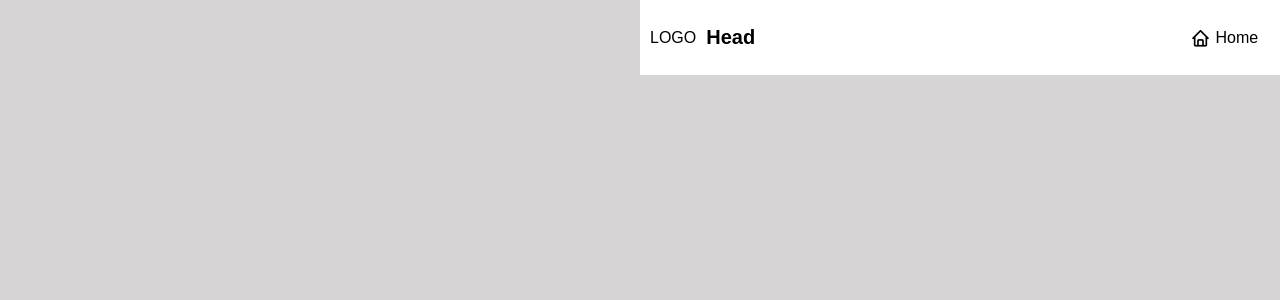
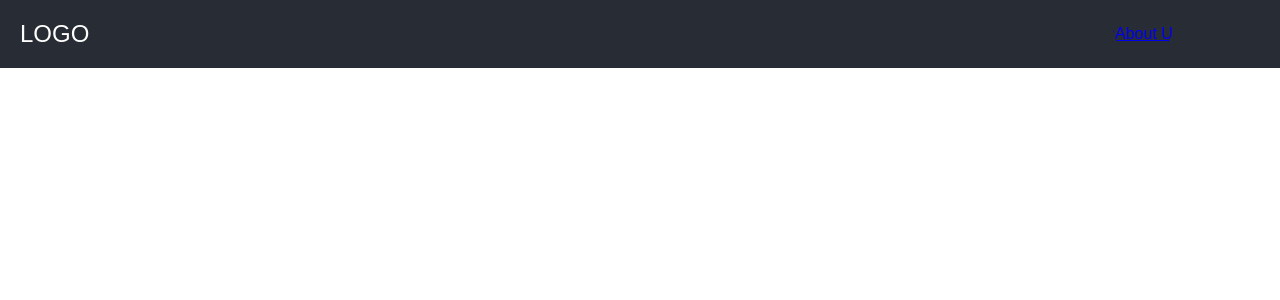
Before and after one commit to rajjitlai/react-templates-FREE, a React (Vite) app: page / in a window 1280 px wide. Shown: the top 300 px of the page. Built offline with nearby package versions, Linux system fonts and the light colour scheme.

Commit message:
fixes-02

```diff
--- a/src/Components/DropDown_01/dropdown_01.css
+++ b/src/Components/DropDown_01/dropdown_01.css
@@ -1,3 +1,11 @@
+body{
+    height: 100vh;
+    display: flex;
+    justify-content: center;
+    align-items: center;
+    text-align: center;
+}
+
 .dropdown {
     position: relative;
 }
--- a/src/Components/Responsive_Header/Header.jsx
+++ b/src/Components/Responsive_Header/Header.jsx
@@ -1,59 +1,60 @@
-import { useState } from "react"
-import { motion } from "framer-motion"
+import React, { useState } from "react";
+import { motion } from "framer-motion";
+import "./header.scss";
 
-import "./header.scss"
+const navVariants = {
+    open: {
+        clipPath: "circle(130% at 90% 10%)",
+        transition: {
+            type: "spring",
+            stiffness: 20,
+            restDelta: 2
+        }
+    },
+    closed: {
+        clipPath: "circle(30px at 90% 10%)",
+        transition: {
+            type: "spring",
+            stiffness: 400,
+            damping: 40
+        }
+    }
+};
+
+const navLinks = [
+    { label: "Home", path: "/" },
+    { label: "Projects", path: "/projects" },
+    { label: "Blog", path: "/blog" },
+    { label: "Testimonials", path: "/testimonials" },
+    { label: "About Us", path: "/about" },
+    { label: "Contact Us", path: "/contact" }
+];
 
 const Header = () => {
-    const [isOpen, setIsOpen] = useState(false)
-
-    const navbar = {
-        open: () => ({
-            clipPath: 'polygon(0 100%, 100% 100%, 100% 0, 0 0)',
-            transition: {
-                type: "spring",
-                stiffness: 200,
-                restDelta: 1,
-            }
-        }),
-        closed: () => ({
-            clipPath: 'polygon(0 100%, 100% 100%, 100% 100%, 0% 100%)',
-            transition: {
-                delay: 0.5,
-                type: "spring",
-                stiffness: 400,
-                damping: 40,
-            }
-        })
-    }
-
-    const navLinks = [
-        { label: "Home", icon: "bx bx-home" },
-        { label: "Projects", icon: "bx bx-briefcase" },
-        { label: "Blog", icon: "bx bs-edit" },
-        { label: "Testimonials", icon: "bx bx-message-square-dots" },
-        { label: "About Us", icon: "bx bx-info-circle" },
-        { label: "Contact Us", icon: "bx bx-envelope" },
-    ]
+    const [isOpen, setIsOpen] = useState(false);
 
     return (
-        <div className="header">
-            <div className="header__Logo">
-                <span>LOGO</span>
-                <h1>Head</h1>
-            </div>
-            <div className="header__Icon">
-                <i className="bx bx-menu" onClick={() => setIsOpen(isOpen => !isOpen)}></i>
-            </div>
-            <motion.ul className="header__Nav" animate={isOpen ? "open" : "closed"} variants={navbar} >
-                {navLinks.map((link) => (
-                    <li className="nItem" key={link.label} onClick={() => setIsOpen(isOpen => !isOpen)}>
-                        <i className={link.icon}></i>
-                        {link.label}
-                    </li>
-                ))}
-            </motion.ul>
-        </div>
-    )
-}
+        <header className="header">
+            <div className="header__logo">LOGO</div>
+            <motion.nav
+                initial={false}
+                animate={isOpen ? "open" : "closed"}
+                variants={navVariants}
+                className="header__nav"
+            >
+                <ul className="header__navList">
+                    {navLinks.map((link) => (
+                        <li key={link.label} className="header__navItem">
+                            <a href={link.path}>{link.label}</a>
+                        </li>
+                    ))}
+                </ul>
+            </motion.nav>
+            <button className="header__toggle" onClick={() => setIsOpen(!isOpen)}>
+                {isOpen ? "Close" : "Menu"}
+            </button>
+        </header>
+    );
+};
 
-export default Header
+export default Header;
--- a/src/Components/Responsive_Header/header.scss
+++ b/src/Components/Responsive_Header/header.scss
@@ -5,124 +5,89 @@
 }
 
 body {
-    min-height: 100vh;
-    width: 100%;
-    background: #d7d4d6 !important;
-    color: #000 !important;
-}
-
-img {
-    max-width: 100%;
-}
-
-ul {
-    list-style: none;
+    font-family: Arial, sans-serif;
 }
 
 .header {
-    width: 100%;
-    position: fixed;
-    bottom: 0;
     display: flex;
+    justify-content: space-between;
     align-items: center;
-    justify-content: space-between;
-    height: 75px;
-    background-color: #fff;
+    padding: 20px;
+    background-color: #282c34;
+    color: white;
+    position: relative;
 
-    &__icon {
-        font-size: 2rem;
-        padding-right: 10px;
-        color: #4f46e5;
+    &__logo {
+        font-size: 1.5rem;
     }
 
-    &__Logo {
-        width: 200px;
-        display: flex;
-        align-items: center;
-        justify-content: flex-start;
-        gap: 10px;
-        padding-left: 10px;
-
-        & img {
-            width: 50px;
-        }
-
-        & h1 {
-            font-size: 1.25rem;
-        }
+    &__toggle {
+        background: none;
+        border: none;
+        color: white;
+        font-size: 1.5rem;
+        cursor: pointer;
+        z-index: 1001; // Ensure button stays above the menu
     }
 
-    &__Nav {
-        position: absolute;
-        bottom: 75px;
-        display: grid;
-        grid-template-columns: repeat(2, 1fr);
-        gap: 10px;
-        justify-items: stretch;
+    &__nav {
+        position: fixed;
+        top: 0;
+        right: 0;
         width: 100%;
-        padding: 20px 10px;
-        background-color: #fff;
+        height: 100%;
+        background-color: rgba(0, 0, 0, 0.9);
+        display: flex;
+        justify-content: center;
+        align-items: center;
+        z-index: 1000; // Ensure nav stays below the button
 
-        & .nItem {
-            padding: 10px 5px;
-            display: flex;
-            flex-direction: column;
-            align-items: center;
-            justify-content: center;
-            border: 2px solid #4f46e5;
-            border-radius: 10px;
+        &List {
+            list-style: none;
             text-align: center;
 
-            & i {
-                font-size: 1.25rem;
-            }
+            &Item {
+                margin: 10px 0;
 
-            &:hover {
-                background-color: #4f46e5;
-                cursor: pointer;
-                color: #fff;
-            }
-        }
-    }
-
-    @media (min-width: 458px) {
-        & {
-            &__Nav {
-                grid-template-columns: repeat(3, 1fr);
-            }
-        }
-    }
-
-    @media (min-width: 1024px) {
-        & {
-            top: 0;
-
-            &__Icon {
-                display: none;
-            }
-
-            &__Nav {
-                clip-path: none !important;
-                max-width: 768px;
-                grid-template-columns: repeat(6, 1fr);
-                position: relative;
-                bottom: 0;
-                justify-content: flex-end;
-                gap: 0;
-
-                & .nItem {
-                    padding: 0;
-                    border: none;
-                    flex-direction: row;
-                    gap: 5px;
+                a {
+                    color: white;
+                    text-decoration: none;
+                    font-size: 1.5rem;
+                    transition: color 0.3s ease;
 
                     &:hover {
-                        background-color: transparent;
-                        color: #4f46e5;
-                        cursor: pointer;
+                        color: #61dafb;
                     }
                 }
             }
         }
     }
 }
+
+@media (min-width: 768px) {
+    .header {
+        &__toggle {
+            display: none;
+        }
+
+        &__nav {
+            position: static;
+            display: block;
+            background: none;
+            height: auto;
+
+            &List {
+                display: flex;
+                justify-content: flex-end;
+
+                &Item {
+                    margin: 0 15px;
+
+                    a {
+                        font-size: 1rem;
+                    }
+                }
+            }
+        }
+    }
+}
--- a/src/global.css
+++ b/src/global.css
@@ -5,11 +5,15 @@
   box-sizing: border-box;
 }
 
-body{
-  height: 100vh;
-  display: flex;
-  justify-content: center;
-  align-items: center;
-  background-color: #0c0c0c;
-  color: #fff;
+body {
+  margin: 0;
+  font-family: -apple-system, BlinkMacSystemFont, "Segoe UI", "Roboto", "Oxygen",
+    "Ubuntu", "Cantarell", "Fira Sans", "Droid Sans", "Helvetica Neue",
+    sans-serif;
+  -webkit-font-smoothing: antialiased;
+  -moz-osx-font-smoothing: grayscale;
 }
+
+code {
+  font-family: source-code-pro, Menlo, Monaco, Consolas, "Courier New", monospace;
+}
```
Also changed, not shown: src/App.jsx (+1 -29 lines).
